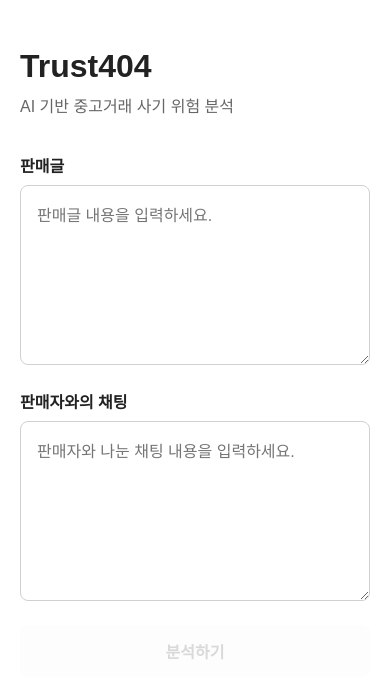
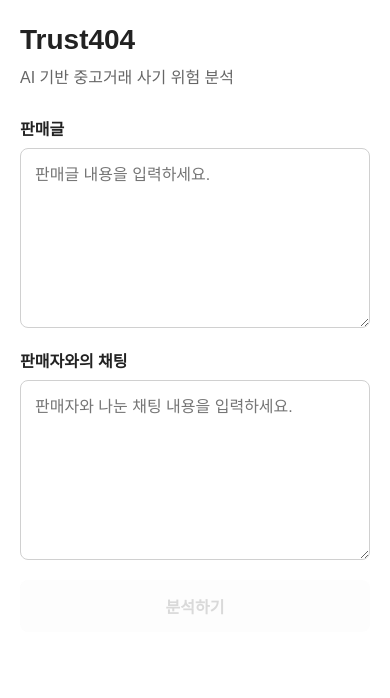
Before and after one commit to Trust404/Trust404, a React app in the folder frontend/: page / in a window 390 px wide. Shown: the top 698 px of the page. Built offline with nearby package versions, Linux system fonts and the light colour scheme; the HTML template or start-up script is replaced by a standard one.

Commit message:
출시 전 UI 및 통합 안정화

```diff
--- a/frontend/src/App.css
+++ b/frontend/src/App.css
@@ -1,3 +1,7 @@
+* {
+  box-sizing: border-box;
+}
+
 #root {
   width: 100%;
 }
@@ -40,12 +44,17 @@
 }
 
 .input-group textarea {
+  width: 100%;
   min-height: 180px;
   padding: 16px;
+
   border: 1px solid #d0d0d0;
   border-radius: 8px;
+
   font-size: 16px;
   font-family: inherit;
+  line-height: 1.5;
+
   resize: vertical;
 }
 
@@ -55,12 +64,20 @@
 }
 
 .analyze-button {
+  width: 100%;
   padding: 14px 20px;
+
   border: none;
   border-radius: 8px;
+
   font-size: 16px;
   font-weight: 600;
+
   cursor: pointer;
+}
+
+.analyze-button:hover:not(:disabled) {
+  opacity: 0.85;
 }
 
 .analyze-button:disabled {
@@ -75,6 +92,7 @@
 }
 
 .result-section h2 {
+  margin-top: 0;
   margin-bottom: 24px;
 }
 
@@ -86,16 +104,58 @@
 .result-card {
   margin-bottom: 12px;
   padding: 16px;
+
   border: 1px solid #ddd;
   border-radius: 8px;
+
+  line-height: 1.5;
 }
 
 .result-card p {
   margin: 8px 0 0;
 }
 
+.result-card ul {
+  margin: 0;
+  padding-left: 20px;
+}
+
+.result-card li + li {
+  margin-top: 8px;
+}
+
 .error-message {
   padding: 16px;
+
   border: 1px solid #ccc;
   border-radius: 8px;
+
+  line-height: 1.5;
 }
+
+@media (max-width: 600px) {
+  .container {
+    padding: 24px 20px;
+  }
+
+  .header {
+    margin-bottom: 28px;
+  }
+
+  .header h1 {
+    font-size: 28px;
+  }
+
+  .form {
+    gap: 20px;
+  }
+
+  .input-group textarea {
+    min-height: 180px;
+    padding: 14px;
+  }
+
+  .result-card {
+    padding: 14px;
+  }
+}
--- a/frontend/src/App.jsx
+++ b/frontend/src/App.jsx
@@ -33,10 +33,11 @@ function App() {
       const data = await response.json()
       setResult(data)
     } catch (err) {
-      setError(err.message)
-    } finally {
-      setLoading(false)
-    }
+  console.error(err)
+  setError('분석 중 오류가 발생했습니다. 잠시 후 다시 시도해주세요.')
+} finally {
+  setLoading(false)
+}
   }
 
   return (
```
